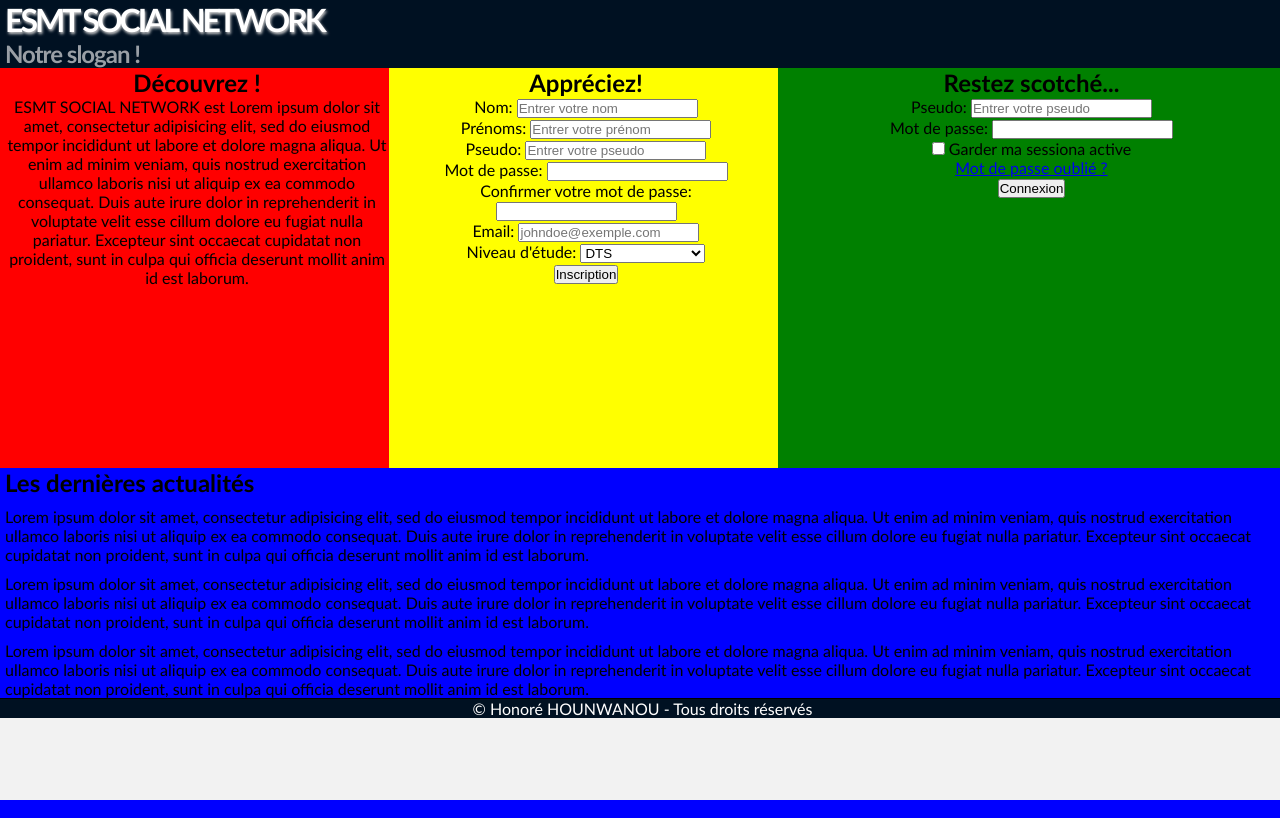
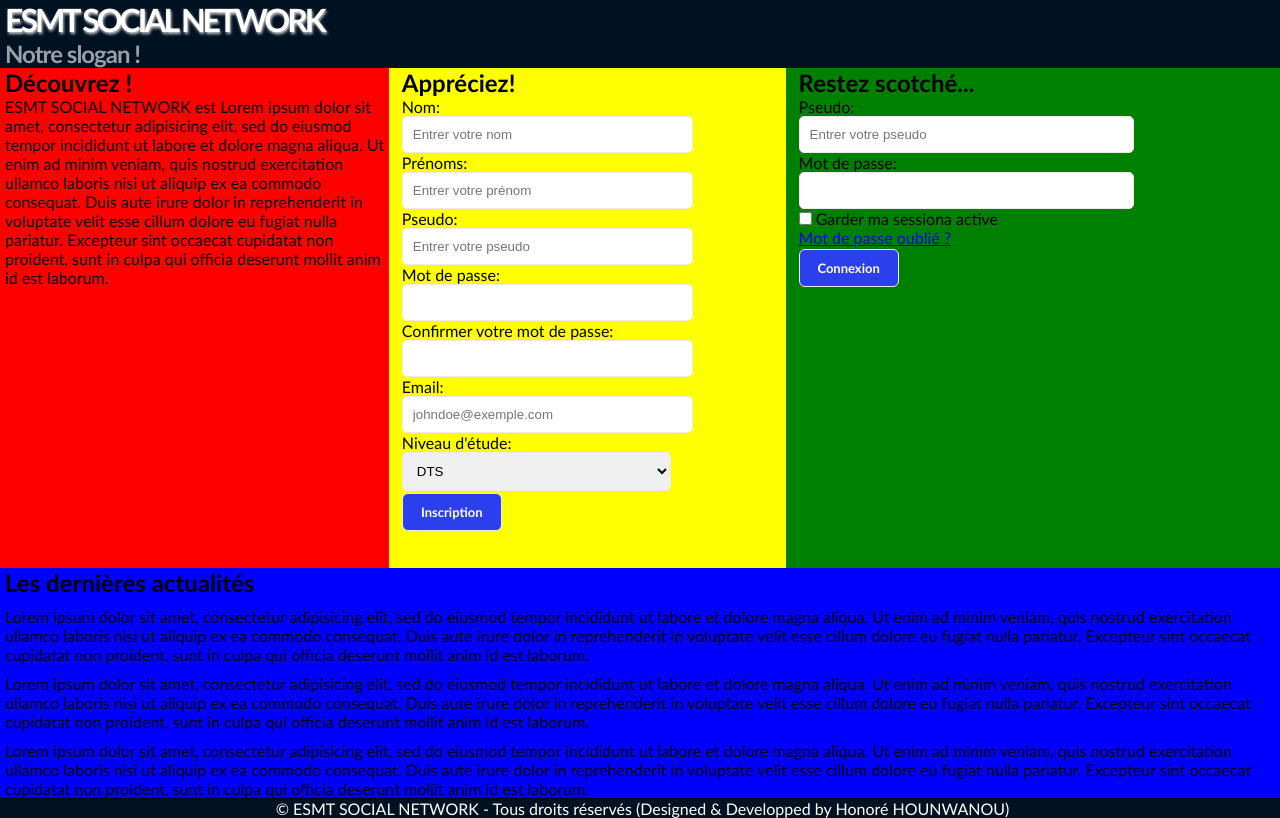
Before and after one commit to mercuryseries/inscription-ajax, a PHP site: page / in a window 1280 px wide. Run offline with PHP 8.4, Linux system fonts and the light colour scheme.

Commit message:
Mise en forme des éléments de formulaire

```diff
--- a/index.php
+++ b/index.php
@@ -4,10 +4,12 @@
 	<title>ESMT SOCIAL NETWORK</title>
 	<meta charset="UTF-8" />
 	<style>
+
+		/****** STYLISATION GLOBALE *************/
 		*{margin: 0px; padding: 0px;}
 
 		body{
-			background-color: #f2f2f2;
+			background-color: green;
 			margin: 0px;
 			font-family: "Trebuchet MS";
 		}
@@ -37,39 +39,39 @@
 
 		#content{
 			width: 100%;
-			background-color: green;
-
-			text-align: center;
 		}
 
 		#content>#presentation, #content>#inscription{
 			display: inline-block;
 			vertical-align: top;
 			width: 30%;
-			padding-left: 5px;
 			float: left;
-			min-height: 400px;
+			min-height: 500px;
 		}
 
 
 		#content>#connexion{
 			display: inline-block;
 			vertical-align: top;
-			width: 38%;
-			padding-left: 5px;
+			width: 35%;
+			padding-left: 1%;
 			background-color: green;
-			min-height: 400px;
+			min-height: 500px;
+			float: left;
 		}
 
 		#content>#presentation{
 			background-color: red;
+			padding-left: 5px;
 		}
 
 		#content>#inscription{
 			background-color: yellow;
+			padding-left: 1%;
 		}
 
 		#content>#news{
+		clear: both;
 			padding-left: 5px;
 			background-color: blue;
 			text-align: left;
@@ -86,6 +88,32 @@
 			background-color: #012;
 			color: white;
 			text-align: center;
+		}
+
+
+		/************ Forms **********************/
+		input[type="text"], input[type="email"], input[type="password"], select{
+			border: 1px solid #eaeaea;
+			padding: 10px;
+			border-radius: 5px;
+			width: 70%;
+		}
+
+		input[type="submit"]{
+			border: 1px solid #eaeaea;
+			padding: 10px;
+			border-radius: 6px;
+			width: 100px;
+			background-color: #2c3fed;
+			color: white;
+			margin-top: 2px;
+			font-size: 13px;
+			font-family: "Trebuchet MS";
+			font-weight: bold;
+		}
+
+		input[type="submit"]:hover{
+			cursor: pointer;
 		}
 
 	</style>
@@ -114,19 +142,19 @@
 				<h1>Appréciez!</h1>
 				<form method="post" action="">
 					<p>
-						<label for="nom">Nom:</label>
+						<label for="nom">Nom:</label><br/>
 						<input type="text" placeholder="Entrer votre nom" id="nom" name="nom" required/> <br/>
-						<label for="prenom">Prénoms:</label>
+						<label for="prenom">Prénoms:</label><br/>
 						<input type="text" placeholder="Entrer votre prénom" id="prenom" name="prenom" required/> <br/>
-						<label for="pseudo">Pseudo:</label>
+						<label for="pseudo">Pseudo:</label><br/>
 						<input type="text" placeholder="Entrer votre pseudo" id="nom" name="nom" required/> <br/>
-						<label for="pass1">Mot de passe:</label>
+						<label for="pass1">Mot de passe:</label><br/>
 						<input type="password" id="pass1" name="pass1" required/> <br/>
-						<label for="pass2">Confirmer votre mot de passe:</label>
+						<label for="pass2">Confirmer votre mot de passe:</label><br/>
 						<input type="password" id="pass2" name="pass2" required/> <br/>
-						<label for="email">Email:</label>
+						<label for="email">Email:</label><br/>
 						<input type="email" placeholder="johndoe@exemple.com" id="email" name="email" required/> <br/>
-						<label for="niveau">Niveau d'étude:</label>
+						<label for="niveau">Niveau d'étude:</label><br/>
 						<select name="niveau">
 							<option value="">DTS</option>
 							<option value="">Licence</option>
@@ -143,9 +171,9 @@
 				<h1>Restez scotché...</h1>
 				<form method="post" action="">
 					<p>
-						<label for="pseudo">Pseudo:</label>
+						<label for="pseudo">Pseudo:</label><br/>
 						<input type="text" placeholder="Entrer votre pseudo" id="nom" name="nom" required/> <br/>
-						<label for="pass">Mot de passe:</label>
+						<label for="pass">Mot de passe:</label><br/>
 						<input type="password" id="pass" name="pass" required/> <br/>
 						<label for="cnx_persistent">
 							<input type="checkbox" /> Garder ma sessiona active
@@ -185,7 +213,7 @@
 		</div>
 
 		<footer>
-			<p>&copy; Honoré HOUNWANOU - Tous droits réservés</p>
+			<p>&copy; ESMT SOCIAL NETWORK - Tous droits réservés (Designed & Developped by Honoré HOUNWANOU)</p>
 		</footer>
 	</div>
 </body>
```
